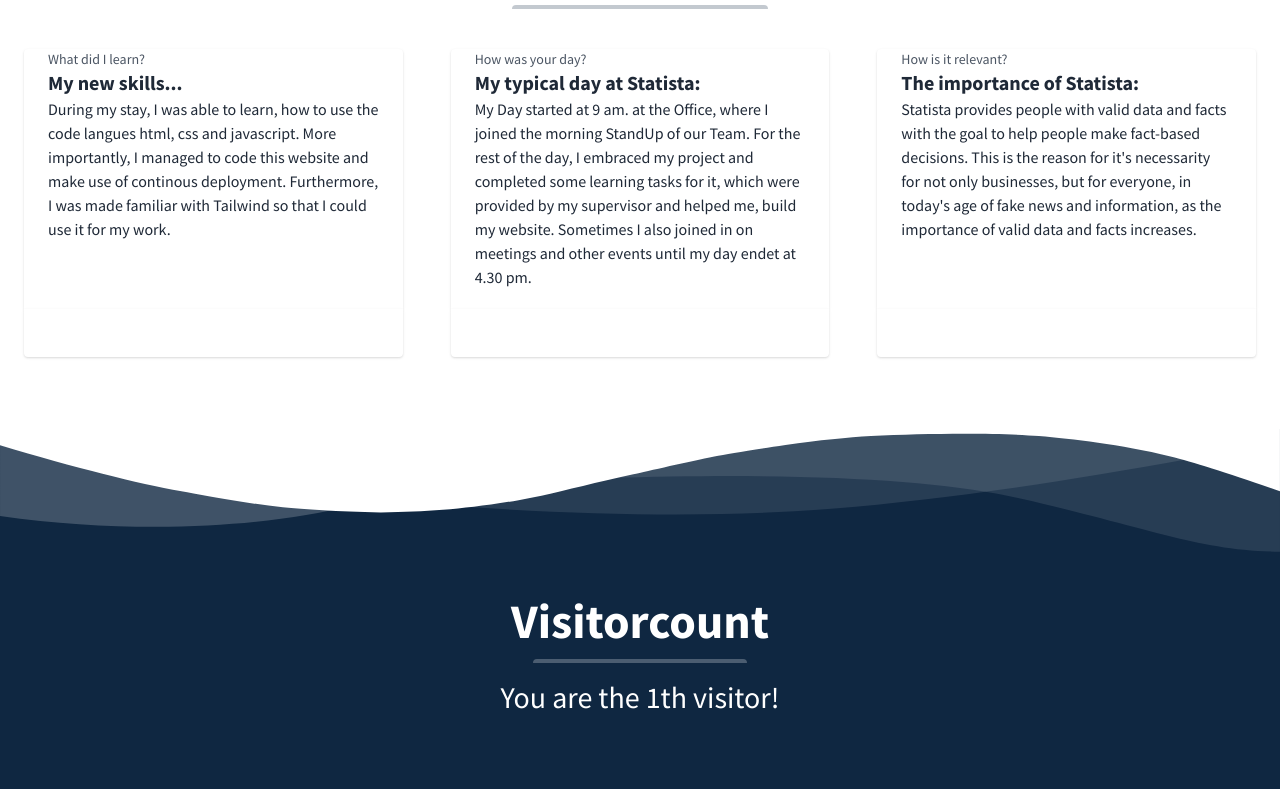
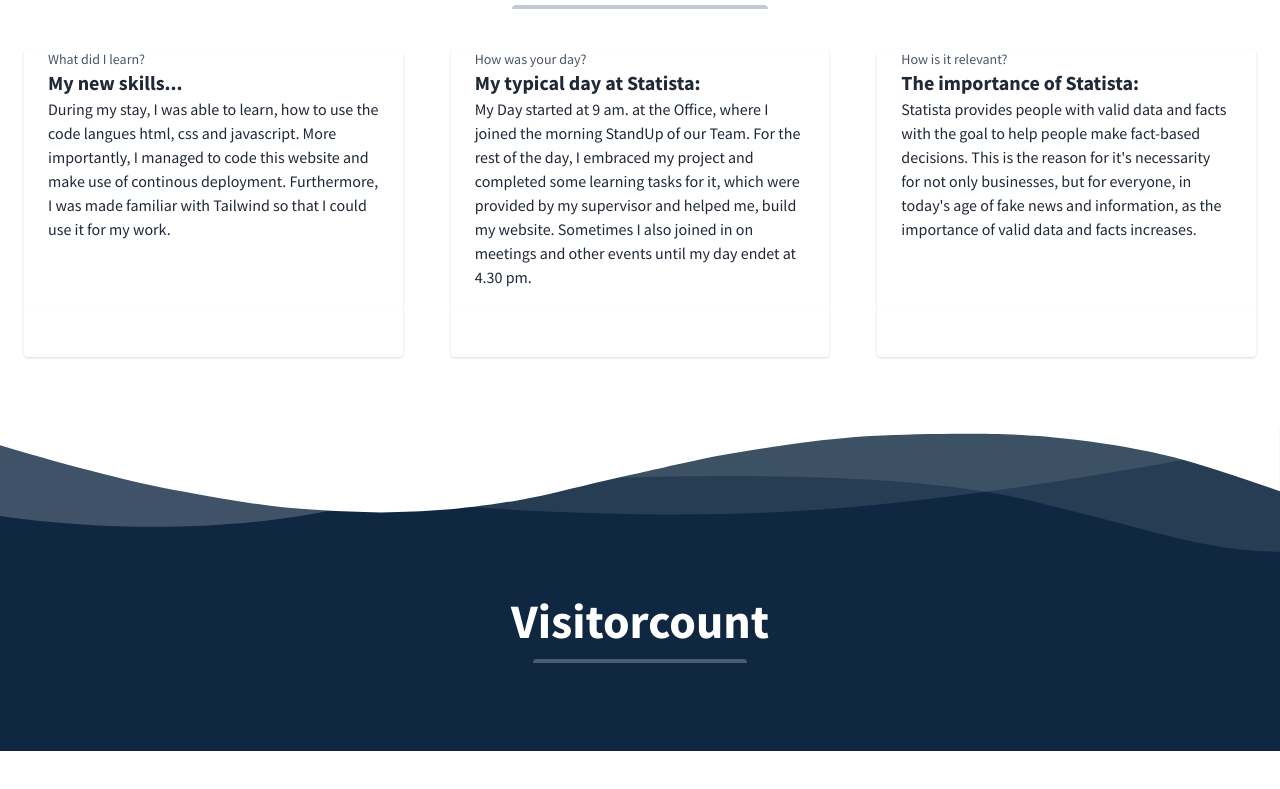
Before and after one commit to Cesbirke/mywebsite, a plain HTML site: page index.html in a window 1280 px wide. Shown: the part 1538-2327 px from the top of the page. After the commit the page ends 2289 px from the top, so only its background shows below. Drawn offline with nearby package versions, Linux system fonts and the light colour scheme.

Commit message:
visitorcount put as a comment

```diff
--- a/index.html
+++ b/index.html
@@ -308,7 +308,7 @@
       <div class="h-1 mx-auto bg-white w-1/6 opacity-25 my-0 py-0 rounded-t"></div>
     </div>
     <h3 class="my-4 text-3xl leading-tight">
-      You are the <span id="visitor-count"></span>th visitor!
+      <!--You are the <span id="visitor-count"></span>th visitor!-->
     </h3>
 
   </section>
```
